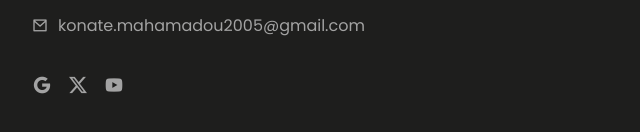
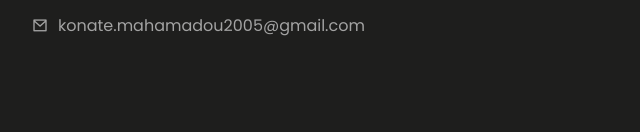
Before and after one commit to mkonate-alt/My-Portfolio, a plain HTML site: page index.html in a window 1280 px wide. Shown: the part 3373-3505 px from the top of the page, 174-814 px from the left. Drawn offline with nearby package versions, Linux system fonts and the light colour scheme; a script that the page names is missing.

Commit message:
2nd commit

```diff
--- a/index.html
+++ b/index.html
@@ -186,17 +186,6 @@
             konate.mahamadou2005@gmail.com
           </a>
         </div>
-        <ul class="footer__socials">
-          <li>
-            <a href="#"><i class="ri-google-fill"></i></a>
-          </li>
-          <li>
-            <a href="#"><i class="ri-twitter-x-fill"></i></a>
-          </li>
-          <li>
-            <a href="#"><i class="ri-youtube-fill"></i></a>
-          </li>
-        </ul>
       </div>
     </footer>
 
--- a/styles.css
+++ b/styles.css
@@ -12,7 +12,7 @@
     var(--white) 25%,
     var(--primary-color)
   );
-  --avatar-position: 50% 90%; /* modifiez pour cadrer l'avatar : 'x% y%' */
+  --avatar-position: 50% 90%;
 }
 
 * {
@@ -114,9 +114,8 @@ body {
   display: block;
   margin-inline: auto;
   margin-bottom: 1.5rem;
-  border-radius: 50%; /* rend l'image ronde */
-  object-fit: cover; /* recadre correctement si l'image n'est pas carrée */
-  /* positionne le point focal de l'image: changez la variable --avatar-position si nécessaire */
+  border-radius: 50%;
+  object-fit: cover;
   object-position: var(--avatar-position);
   border: 4px solid rgba(255,255,255,0.06);
   box-shadow: 0 12px 34px rgba(0,0,0,0.5);
@@ -447,7 +446,6 @@ footer {
   }
 }
 
-/* Responsive avatar: réduire sur petits écrans */
 @media (max-width: 640px) {
   .header__container img {
     width: 140px;
```
Also changed, not shown: 3 other files.
